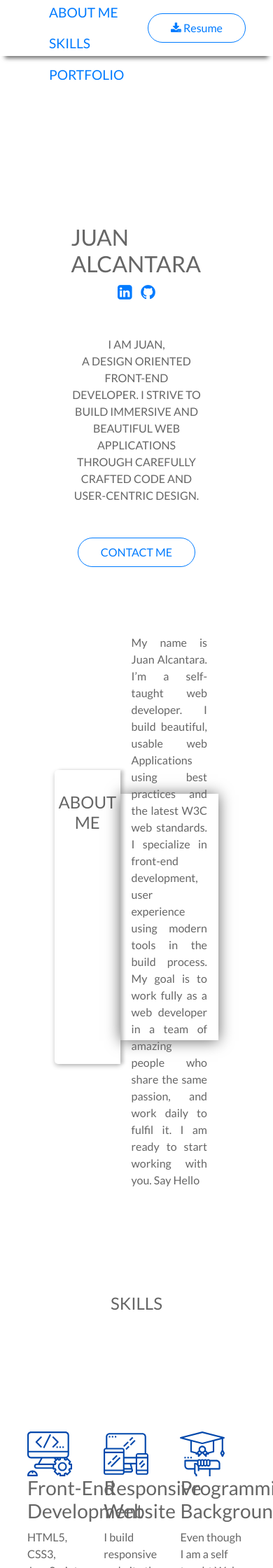
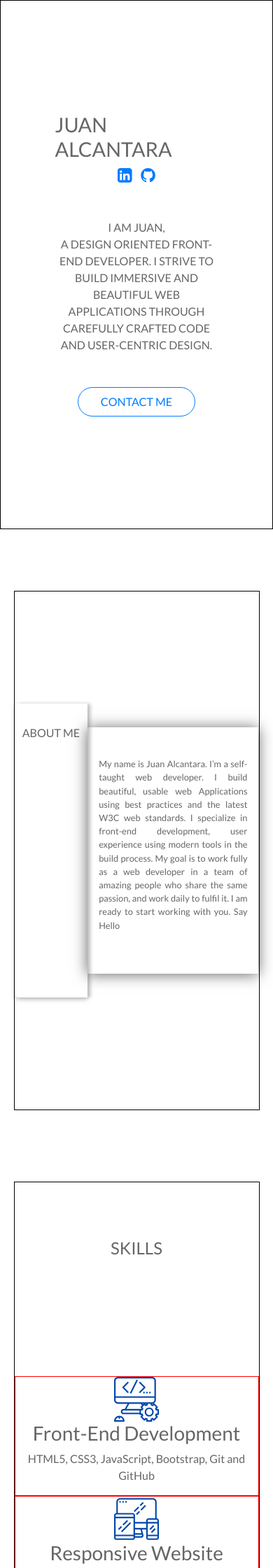
Before and after one commit to JuanInAMillion/juaninamillion.github.io, a PHP site: page / in a window 390 px wide; the page is wider, and only the part inside the window is pictured. Shown: the top 2240 px of that part at 70% size. Run offline with PHP 8.4, Linux system fonts and the light colour scheme.

Commit message:
added some mobile response

```diff
--- a/index.html
+++ b/index.html
@@ -17,7 +17,7 @@
 
 <body>
   <!-- header -->
-  <header>
+  <header class="lg-site">
     <nav class="site-container">
       <ul class="nav-links">
         <li><a href="#home">HOME</a></li>
--- a/resources/css/responsive.css
+++ b/resources/css/responsive.css
@@ -1,27 +1,71 @@
 /* desktop display */
-
-@media only screen and (max-width: 2600px) {
-
-}
+@media only screen and (max-width: 2600px) {}
 
 /* laptop display */
+@media only screen and (max-width: 1200px) {}
 
-@media only screen and (max-width: 1200px) {
-
-}
-
-@media only screen and (max-width: 960px) {
-
-}
+@media only screen and (max-width: 960px) {}
 
 /* tablet display */
-
-@media only screen and (max-width: 768px) {
-
-}
+@media only screen and (max-width: 768px) {}
 
 /* mobile display */
+@media only screen and (max-width: 480px) {
+  #home .site-container {
+    width: 100%;
+  }
 
-@media only screen and (max-width: 480px) {
+  .site-container {
+    width: 90%;
+  }
 
+  .lg-site {
+    display: none;
+  }
+
+  #contact {
+    padding: 10rem 0;
+  }
+
+  .name {
+    font-size: 1.8rem;
+  }
+
+  #profile {
+    width: 100%;
+    padding: 10rem 0;
+  }
+
+  .left-profile {
+    width: 30%;
+  }
+
+  .left-profile h2 {
+    font-size: 1rem;
+  }
+
+  .right-profile {
+    width: 70%;
+  }
+
+  .summary {
+    font-size: .8rem;
+  }
+
+  #skills h2 {
+    padding-top: 5rem;
+  }
+
+  #skill-section {
+    justify-content: center;
+  }
+
+  .skill-container {
+    align-items: center;
+    text-align: center;
+  }
+
+  .project-summary {
+    padding: 0;
+  }
 }
--- a/resources/css/style.css
+++ b/resources/css/style.css
@@ -15,6 +15,7 @@ a:hover {
 }
 
 .site-container {
+  border: 1px solid black;
   margin: 0 auto;
   width: 80%;
 }
@@ -52,7 +53,6 @@ nav {
   padding: 1.6rem;
 }
 
-
 .btn {
   border-radius: 1.5rem;
   font-size: 1rem;
@@ -73,8 +73,7 @@ nav {
   align-items: center;
   margin: 0 auto;
   width: 60%;
-  position: relative;
-  top: 20rem;
+  padding-top: 20rem;
 }
 
 .name {
@@ -108,8 +107,7 @@ nav {
 #profile {
   display: flex;
   align-items: center;
-  position: relative;
-  top: 16rem;
+  padding-top: 16rem;
   margin: 0 auto;
   width: 75%;
 }
@@ -149,24 +147,24 @@ nav {
 /* skills */
 #skills h2 {
   font-size: 1.5rem;
-  position: relative;
-  top: 10rem;
+  padding-top: 10rem;
   text-align: center;
 }
 
 #skill-section {
   display: flex;
   justify-content: space-between;
+  flex-wrap: wrap;
   margin: 0 auto;
-  position: relative;
-  top: 20rem;
+  padding-top: 10rem;
 }
 
 .skill-container {
+  border: 1px solid red;
   display: flex;
   align-items: flex-start;
   flex-direction: column;
-  width: 30%;
+  width: 22rem;
 }
 
 .skill-icons {
@@ -186,24 +184,31 @@ nav {
   margin-bottom: 8rem;
   padding-bottom: 2rem;
   display: flex;
+  justify-content: space-around;
   flex-wrap: wrap;
 }
 
 .project-image {
+  border: 1px solid green;
   display: flex;
   align-items: center;
   justify-content: center;
-  width: 50%;
+  width: 35rem;
+}
+
+.project-image img {
+  width: 100%;
 }
 
 .project-summary {
+  border: 1px solid red;
   display: flex;
   flex-direction: column;
   justify-content: center;
   align-items: center;
   padding: 0 6rem;
   text-align: justify;
-  width: 50%;
+  width: 35rem;
 }
 
 .skill-used {
```
